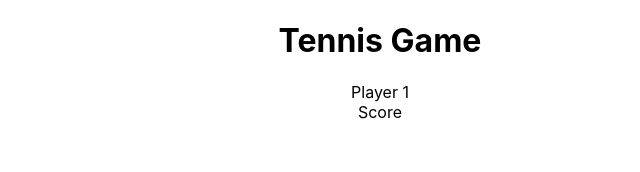
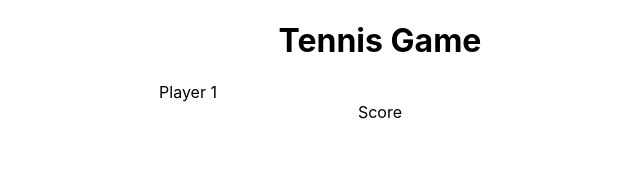
Before and after one commit to GajendraRaj/TennisV3, a React (Create React App) app: page / in a window 1280 px wide. Shown: the top 172 px of the page, without its empty margins (260-900 px from the left). Built offline with nearby package versions, Linux system fonts and the light colour scheme.

Commit message:
style: UI formatting

```diff
--- a/src/components/App.css
+++ b/src/components/App.css
@@ -22,3 +22,14 @@
 .App-link {
   color: #61dafb;
 }
+
+.playerContainer {
+  display: flex;
+  flex-direction: row;
+  align-items: center;
+  justify-content: center;
+}
+
+.leftContainer {
+  padding-right: 30%;
+}
--- a/src/components/tennis-game/index.js
+++ b/src/components/tennis-game/index.js
@@ -5,8 +5,10 @@
 const TennisGame = () => {
   return (
     <div>
-      <div>
-        <Player />
+      <div className="playerContainer">
+        <div className="leftContainer">
+          <Player />
+        </div>
       </div>
       <div>
         <Score />
```
